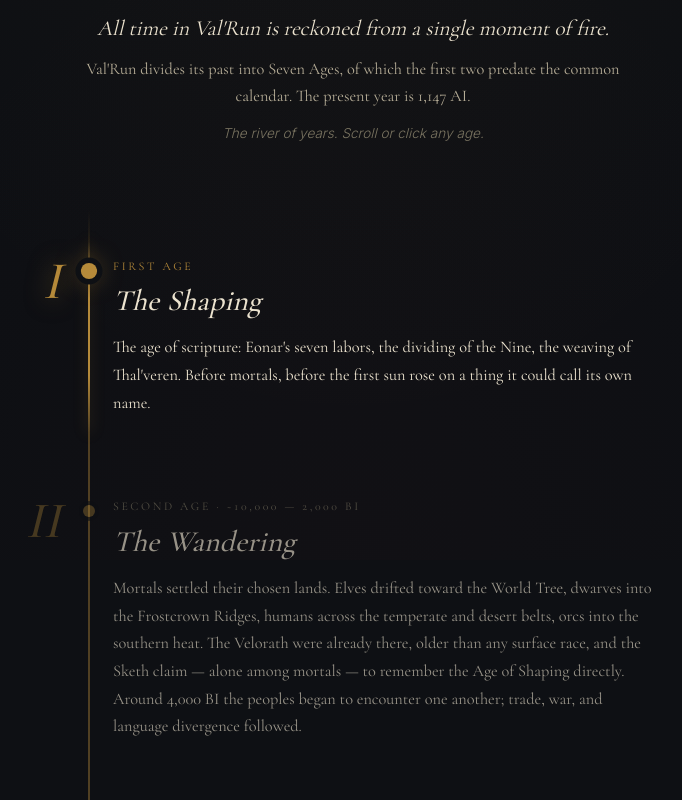
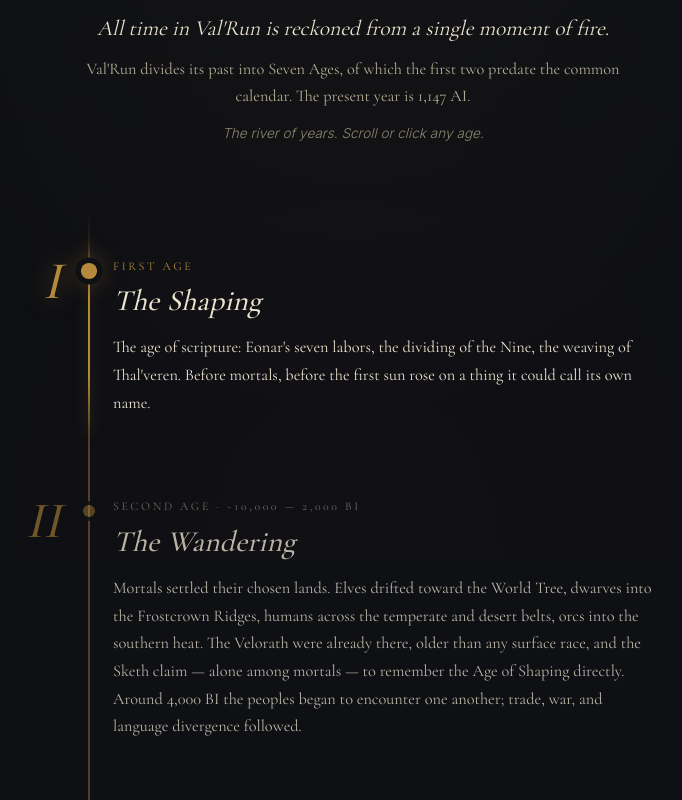
Before and after one commit to Valerian15/valrun-site, a React (Vite) app: page /history in a window 1280 px wide. Shown: the part 240-1040 px from the top of the page, without its empty margins (287-969 px from the left). Built offline with nearby package versions, Linux system fonts and the light colour scheme; a web font is replaced by a local one.

Commit message:
a11y: lift --vellum-mute and History dimmed entries above WCAG contrast minimums
Co-Authored-By: Claude Fable 5 <noreply@anthropic.com>

```diff
--- a/src/pages/History.module.css
+++ b/src/pages/History.module.css
@@ -111,7 +111,7 @@
 }
 
 /* dim non-active entries slightly to focus on the active one */
-.entry { opacity: 0.62; }
+.entry { opacity: 0.78; }
 .entry:hover { opacity: 0.85; }
 .entry.active { opacity: 1; }
 
@@ -127,7 +127,7 @@
   font-weight: 500;
   font-size: clamp(2.4rem, 4vw, 3.2rem);
   line-height: 0.95;
-  color: rgba(181, 138, 58, 0.55);
+  color: rgba(181, 138, 58, 0.75);
   letter-spacing: 0.01em;
   display: inline-block;
   transition: color 280ms ease, text-shadow 280ms ease, transform 280ms ease;
--- a/src/styles/theme.css
+++ b/src/styles/theme.css
@@ -11,7 +11,7 @@
   --ink-line:   #2a2f3a;   /* hairline borders */
   --vellum:     #ece3cf;   /* primary text, aged ivory */
   --vellum-dim: #b6ad97;   /* secondary text */
-  --vellum-mute:#7a7461;   /* tertiary / meta */
+  --vellum-mute:#8d8672;   /* tertiary / meta — 5.3:1 on --ink */
   --oxblood:    #8a2a2a;   /* primary accent */
   --oxblood-hi: #b04a3a;   /* hover state for oxblood */
   --gold:       #b58a3a;   /* secondary accent, dull leaf gold */
```
